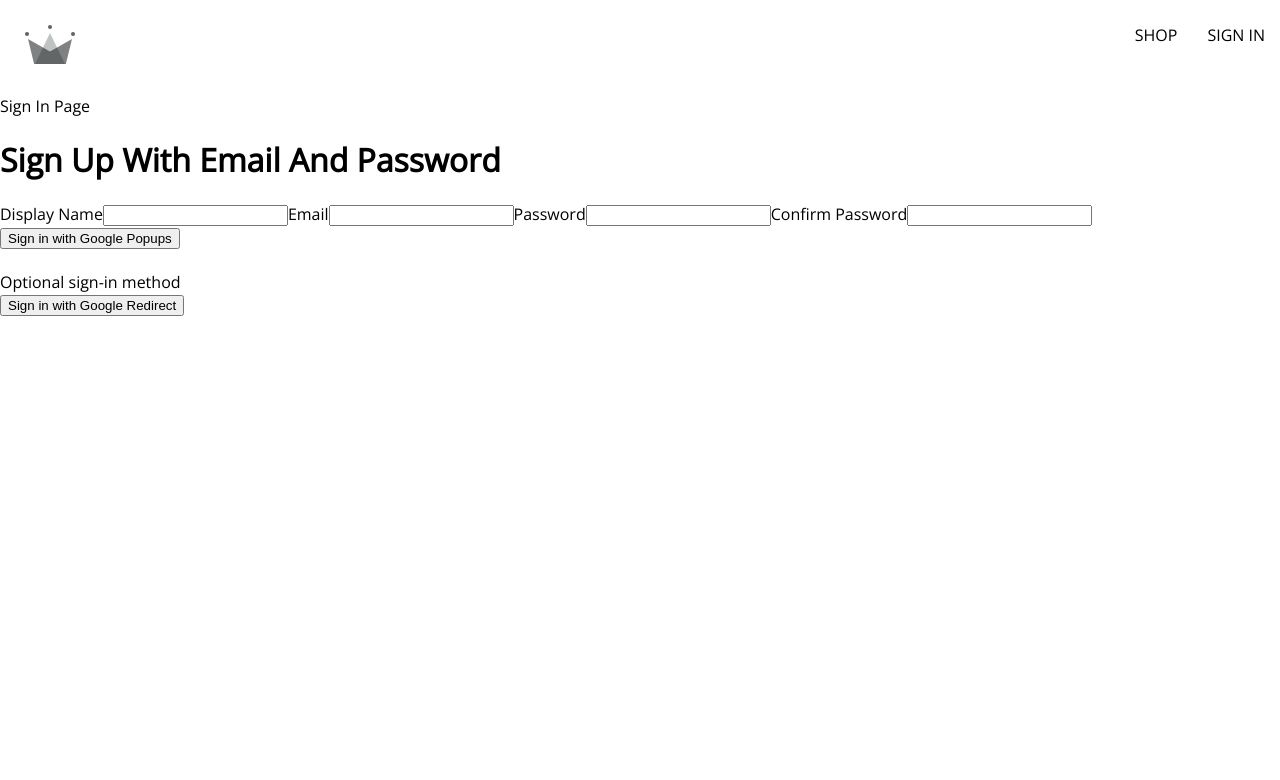
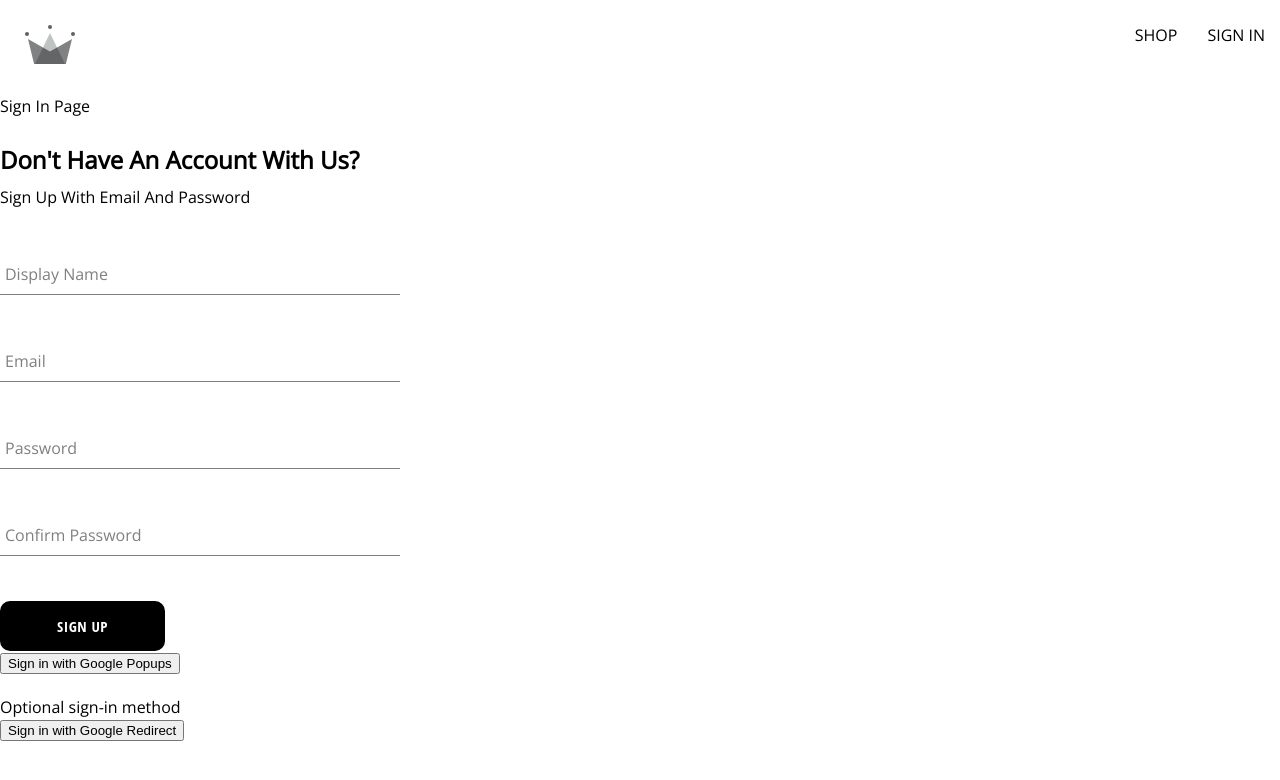
Before and after one commit to francisihe/clothing-ecommerce-website-with-react-redux, a React (Vite) app: page /authentication in a window 1280 px wide. Shown: the top 780 px of the page. Built offline with nearby package versions, Linux system fonts and the light colour scheme.

Commit message:
created form input component, button component, sign up componenet and made minor adjustment to button style

```diff
--- /dev/null
+++ b/src/components/button/button.component.jsx
@@ -0,0 +1,29 @@
+import { Children } from "react";
+
+
+const BUTTON_TYPE_CLASSES = {
+    google: 'google-sign-in',
+    inverted: 'inverted'
+}
+
+function Button({ children, buttonType, ...otherProps }) {
+    return (
+        <button
+            className={`button-container ${BUTTON_TYPE_CLASSES[buttonType]}`}>
+            {children}
+        </button>
+    )
+}
+
+export default Button;
+
+/*
+The button component would have three different styles (i.e classes)
+default, inverted and google sign in. This is defined in the BUTTON_TYPE_CLASSES
+
+We then use string interpolation to dynamically select the style. We also import
+the props from the button component on the signin component
+
+Remember, 'children', which is passed as a prop above is to import the text written
+within the button component. This uses the default react style where stuff are rendered as children
+*/
--- /dev/null
+++ b/src/components/button/button.styles.scss
@@ -0,0 +1,47 @@
+.button-container {
+    min-width: 165px;
+    width: auto;
+    height: 50px;
+    letter-spacing: 0.5px;
+    line-height: 50px;
+    padding: 0 35px 0 35px;
+    font-size: 15px;
+    background-color: black;
+    color: white;
+    text-transform: uppercase;
+    font-family: 'Open Sans Condensed';
+    font-weight: bolder;
+    border: none;
+    border-radius: 10px;
+    cursor: pointer;
+    display: flex;
+    justify-content: center;
+
+    &:hover {
+      background-color: white;
+      color: black;
+      border: 1px solid black;
+    }
+
+    &.google-sign-in {
+      background-color: #4285f4;
+      color: white;
+
+      &:hover {
+        background-color: #357ae8;
+        border: none;
+      }
+    }
+
+    &.inverted {
+      background-color: white;
+      color: black;
+      border: 1px solid black;
+
+      &:hover {
+        background-color: black;
+        color: white;
+        border: none;
+      }
+    }
+  }
--- /dev/null
+++ b/src/components/form-input/form-input.component.jsx
@@ -0,0 +1,55 @@
+import './form-input.styles.scss'
+
+function FormInput({label, ...otherProps}) {
+
+    return (
+        <div className="group">
+            <label className={`${
+                otherProps.value.length > 0
+                ? 'shrink '
+                : ''} form-input-label`}>
+                    {label}
+            </label>
+
+            <input className='form-input'
+                {...otherProps}
+                // label='Display Name'
+                // type='text'
+                // required
+                // name='displayName'
+                // value={displayName}
+                // onChange={handleChange}
+            />
+        </div>
+
+    )
+}
+
+export default FormInput
+
+
+/*
+ Here we make use of a dynamic class from the sass provided in the styles file
+
+ Also, the effect to make the label shrink on selecting the field input isn;t working
+ cause i prefer it this way. To make it work, using the style in the styles sheet, you
+ put the input field above the label field as below:
+
+ `
+    <div className="group">
+
+        <input className='form-input'
+            {...otherProps}
+        />
+
+        <label className={`${
+            otherProps.value.length > 0
+            ? 'shrink '
+            : ''} form-input-label`}>
+                {label}
+        </label>
+
+
+    </div>
+ `
+*/
--- /dev/null
+++ b/src/components/form-input/form-input.styles.scss
@@ -0,0 +1,54 @@
+$sub-color: grey;
+$main-color: black;
+
+@mixin shrinkLabel {
+  top: -14px;
+  font-size: 12px;
+  color: $main-color;
+}
+
+.group {
+  position: relative;
+  margin: 45px 0;
+
+  .form-input {
+    background: none;
+    background-color: white;
+    color: $sub-color;
+    font-size: 18px;
+    padding: 10px 10px 10px 5px;
+    display: block;
+    width: 100%;
+    border: none;
+    border-radius: 0;
+    border-bottom: 1px solid $sub-color;
+    margin: 25px 0;
+
+    &:focus {
+      outline: none;
+    }
+
+    &:focus ~ .form-input-label {
+      @include shrinkLabel();
+    }
+  }
+
+  input[type='password'] {
+    letter-spacing: 0.3em;
+  }
+
+  .form-input-label {
+    color: $sub-color;
+    font-size: 16px;
+    font-weight: normal;
+    position: absolute;
+    pointer-events: none;
+    left: 5px;
+    top: 10px;
+    transition: 300ms ease all;
+
+    &.shrink {
+      @include shrinkLabel();
+    }
+  }
+}
--- a/src/components/sign-up-form/sign-up-form.component.jsx
+++ b/src/components/sign-up-form/sign-up-form.component.jsx
@@ -1,4 +1,10 @@
 import { useState } from 'react'
+import { createNewUserWithEmailAndPassword, createUserDocumentFromAuth } from '../../utils/firebase/firebase.utils'
+import FormInput from '../form-input/form-input.component';
+import Button from '../button/button.component';
+import './sign-up-form.styles.scss'
+import '../button/button.styles.scss'
+
 
 const defaultFormFields = {
     displayName: '',
@@ -8,25 +14,58 @@ const defaultFormFields = {
 }
 
 
-
 function SignUpForm() {
 
     const [formFields, setFormFields] = useState(defaultFormFields);
     const { displayName, email, password, confirmPassword } = formFields;
 
+    //Function to handle changes in the form input
     function handleChange(event) {
         const { name, value } = event.target;
         setFormFields({...formFields, [name]: value})
     }
 
-    console.log(formFields)
+    //Function to reset form fields to default empty object after submission
+    function clearForm() {
+        setFormFields(defaultFormFields)
+    }
+
+    //Function to handle submission of values of form to database
+    async function handleSubmit(event) {
+        event.preventDefault();
+
+       if (password !== confirmPassword) {
+            alert('Passwords do not match');
+            return;
+       }
+
+       try {
+            const { user } = await createNewUserWithEmailAndPassword(
+                email,
+                password
+            );
+
+            await createUserDocumentFromAuth(user, { displayName });
+            clearForm()
+
+       } catch(error) {
+            if (error.code == 'auth/email-already-in-use') {
+                alert('User with this email aready exists')
+            } else {
+                console.log('An error has occured. Please contact support', error);
+            }
+       }
+    }
+
 
     return (
-        <div>
-            <h1>Sign Up With Email And Password</h1>
-            <form>
-                <label>Display Name</label>
-                <input
+        <div className='sign-up-container'>
+            <h2>Don't Have An Account With Us?</h2>
+            <span>Sign Up With Email And Password</span>
+            <form onSubmit={handleSubmit}>
+
+                <FormInput
+                    label='Display Name'
                     type='text'
                     required
                     name='displayName'
@@ -34,8 +73,8 @@ function SignUpForm() {
                     onChange={handleChange}
                 />
 
-                <label>Email</label>
-                <input
+                <FormInput
+                    label='Email'
                     type='email'
                     required
                     name='email'
@@ -43,8 +82,8 @@ function SignUpForm() {
                     onChange={handleChange}
                 />
 
-                <label>Password</label>
-                <input
+                <FormInput
+                    label='Password'
                     type='password'
                     required
                     name='password'
@@ -52,17 +91,51 @@ function SignUpForm() {
                     onChange={handleChange}
                 />
 
-                <label>Confirm Password</label>
-                <input
+                <FormInput
+                    label='Confirm Password'
                     type='password'
                     required
                     name='confirmPassword'
                     value={confirmPassword}
                     onChange={handleChange}
                 />
+
+                <Button
+                    type='submit'
+                    buttonType=''
+                >Sign Up </Button>
             </form>
         </div>
     )
 }
 
 export default SignUpForm
+
+
+/*
+Note:
+
+This formerly had individual inputs in the form but moved into its own FormInput component with "label" prop passed in
+
+<label>Display Name</label>
+<input
+    type='text'
+    required
+    name='displayName'
+    value={displayName}
+    onChange={handleChange}
+/>
+
+To become:
+
+<FormInput
+    label='Confirm Password'
+    type='password'
+    required
+    name='confirmPassword'
+    value={confirmPassword}
+    onChange={handleChange}
+/>
+
+Note, the buttonType in the button component is blank so it uses the default style in the button styles file
+*/
--- /dev/null
+++ b/src/components/sign-up-form/sign-up-form.styles.scss
@@ -0,0 +1,9 @@
+.sign-up-container {
+    display: flex;
+    flex-direction: column;
+    width: 400px;
+
+    h2 {
+        margin: 10px 0;
+    }
+}
--- a/src/utils/firebase/firebase.utils.js
+++ b/src/utils/firebase/firebase.utils.js
@@ -4,6 +4,7 @@ import {
     getAuth,
     signInWithRedirect,
     signInWithPopup,
+    createUserWithEmailAndPassword,
     GoogleAuthProvider
  } from "firebase/auth";
  import {
@@ -74,7 +75,15 @@ export const db = getFirestore();
 // It creates a user with a unique id (uid in this case, as seen in the user object generated in the console)
 // Basically, for eachUser, create a new user using eachUser.uid as though you were mapping. Also export it for use
 
-export const createUserDocumentFromAuth = async (userAuth) => {
+export const createUserDocumentFromAuth = async (
+    userAuth,
+    additionalInformation = {}
+    ) => {
+
+    // Receives the user details, and additional Information if any (such as display name on signup form) etc as an object
+    //if no userAuth, don't run
+    if (!userAuth) return;
+
     const userDocRef = doc(db, 'users', userAuth.uid);
 
     //SnapShot is basically to check the existence of a data (user in this case)
@@ -90,7 +99,8 @@ export const createUserDocumentFromAuth = async (userAuth) => {
             await setDoc(userDocRef, {
                 displayName,
                 email,
-                createdAt
+                createdAt,
+                ...additionalInformation //passes in any additional information received
             })
         } catch (error) {
             //display the error and error message
@@ -103,3 +113,14 @@ export const createUserDocumentFromAuth = async (userAuth) => {
 
     return userDocRef;
 }
+
+// Here we create define our function with our custom name which calls the already defined function
+// within firebase to enable creating a user with email and password
+
+export const createNewUserWithEmailAndPassword = async (email, password) => {
+    //if no email or password received, doesn't run
+    if (!email || !password) return;
+
+    //calls the defined Google method which receives auth, email and password
+    return await createUserWithEmailAndPassword(auth, email, password);
+}
```
Also changed, not shown: src/Notes.md (+15 -1 lines).
